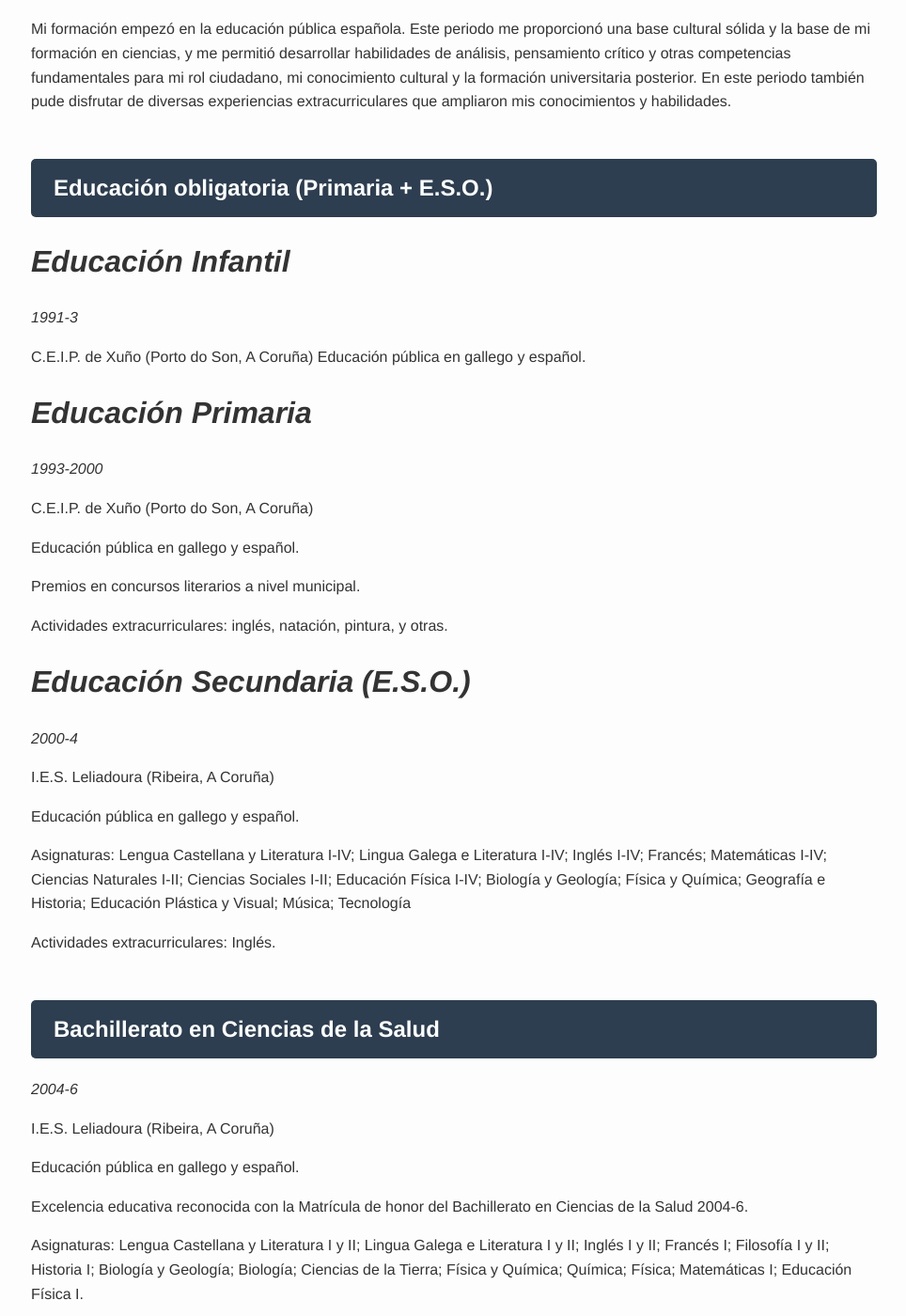
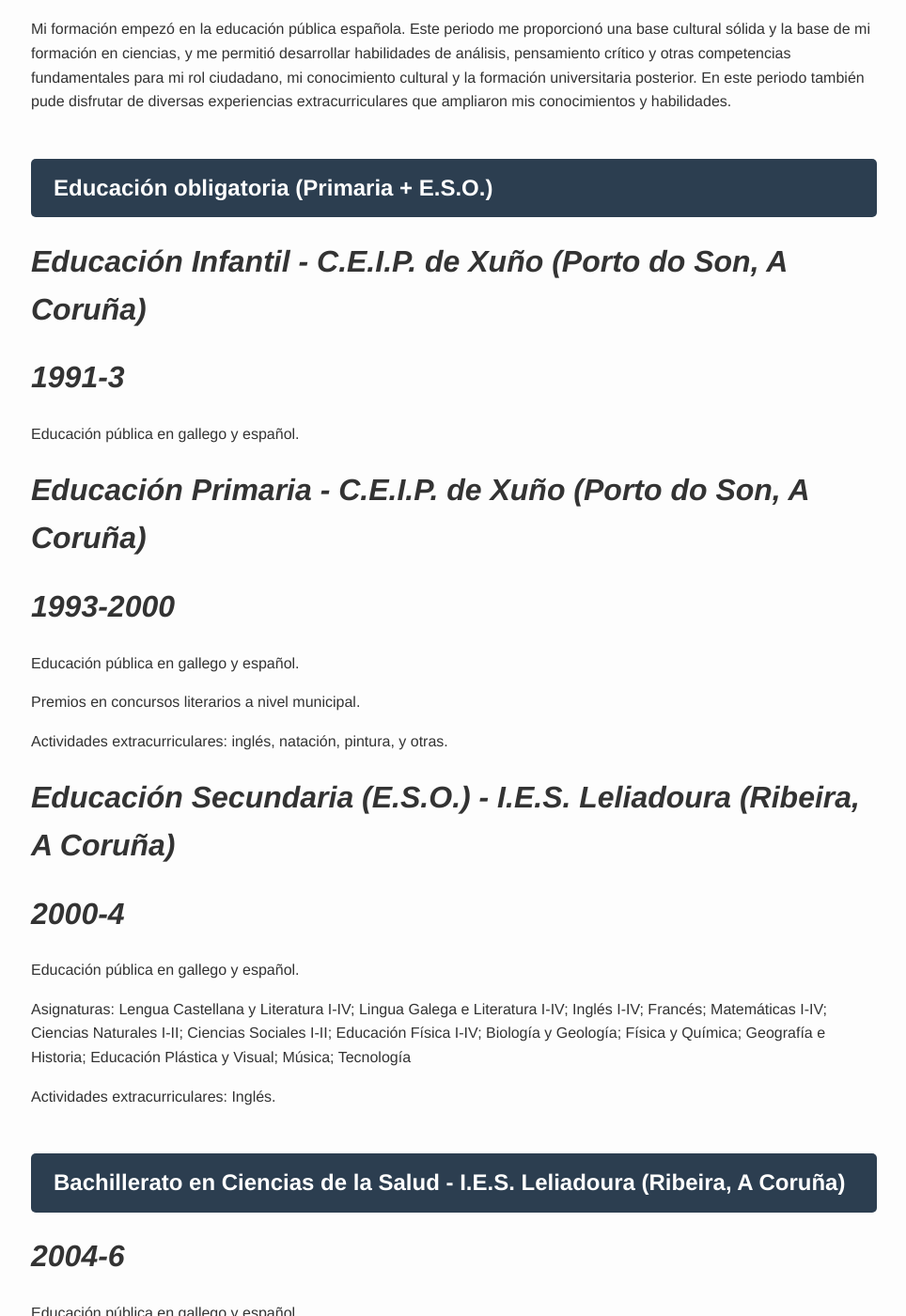
Before and after one commit to albafsanles/albafsanles.github.io, a Jekyll site: the page built from assets/subjects.md, in a window 1280 px wide and 1400 px high, scrolled down 219 px. Shown: the whole window at 94% size, without its empty margins (157-1121 px from the left). Built offline with Jekyll 4.4.1, drawn with Linux system fonts in a browser that asks for light colours.

```diff
--- a/assets/subjects.md
+++ b/assets/subjects.md
@@ -10,18 +10,15 @@ Mi formación empezó en la educación pública española. Este periodo me propo
 
 ## Educación obligatoria (Primaria + E.S.O.)
 
-# _Educación Infantil_
+# ***Educación Infantil - C.E.I.P. de Xuño (Porto do Son, A Coruña)***
 
-_1991-3_
+# _1991-3_
 
-C.E.I.P. de Xuño (Porto do Son, A Coruña)
 Educación pública en gallego y español.
 
-# _Educación Primaria_
+# ***Educación Primaria - C.E.I.P. de Xuño (Porto do Son, A Coruña)***
 
-_1993-2000_
-
-C.E.I.P. de Xuño (Porto do Son, A Coruña)
+# _1993-2000_
 
 Educación pública en gallego y español.
 
@@ -29,11 +26,9 @@ Premios en concursos literarios a nivel municipal.
 
 Actividades extracurriculares: inglés, natación, pintura, y otras.
 
-# _Educación Secundaria (E.S.O.)_
+# ***Educación Secundaria (E.S.O.) - I.E.S. Leliadoura (Ribeira, A Coruña)***
 
-_2000-4_
-
-I.E.S. Leliadoura (Ribeira, A Coruña)
+# _2000-4_
 
 Educación pública en gallego y español.
 
@@ -41,11 +36,9 @@ Asignaturas: Lengua Castellana y Literatura I-IV; Lingua Galega e Literatura I-I
 
 Actividades extracurriculares: Inglés.
 
-## Bachillerato en Ciencias de la Salud
+## Bachillerato en Ciencias de la Salud - I.E.S. Leliadoura (Ribeira, A Coruña)
 
-_2004-6_
-
-I.E.S. Leliadoura (Ribeira, A Coruña)
+# _2004-6_
 
 Educación pública en gallego y español.
 
```
